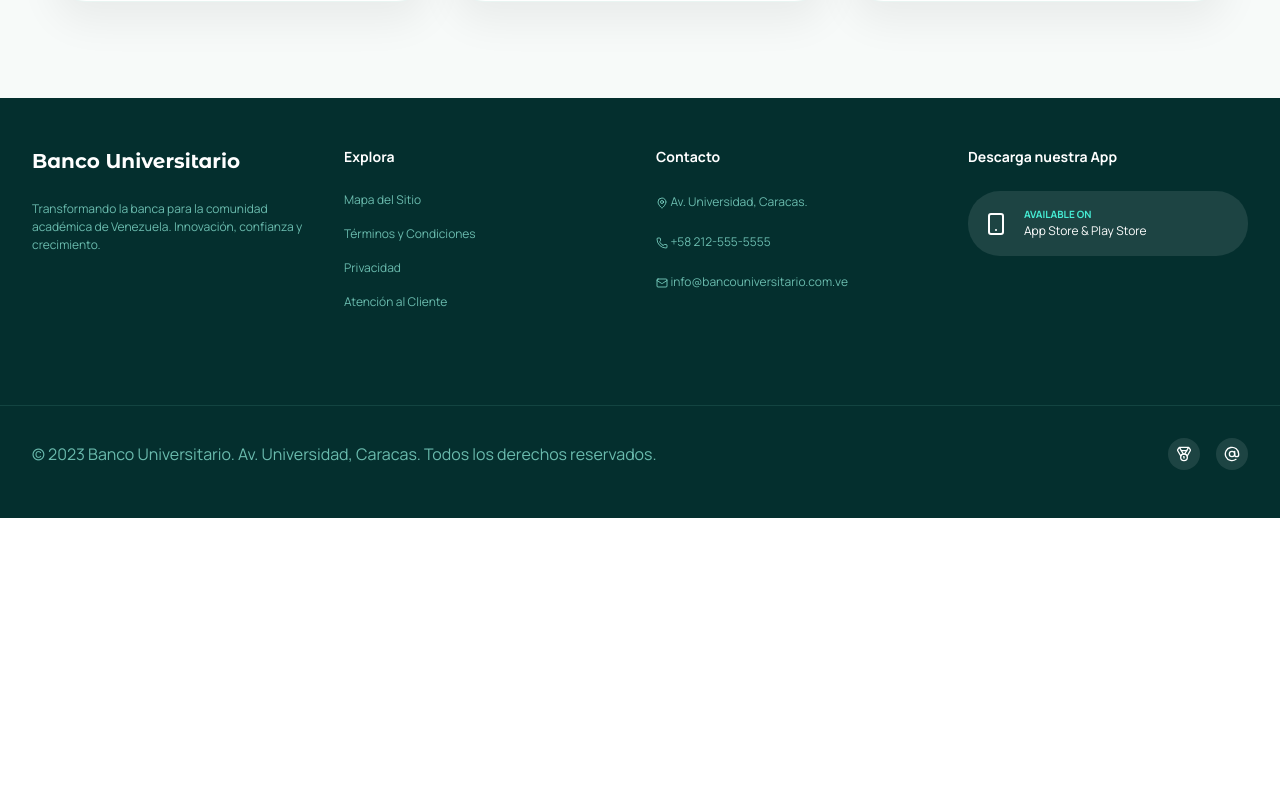
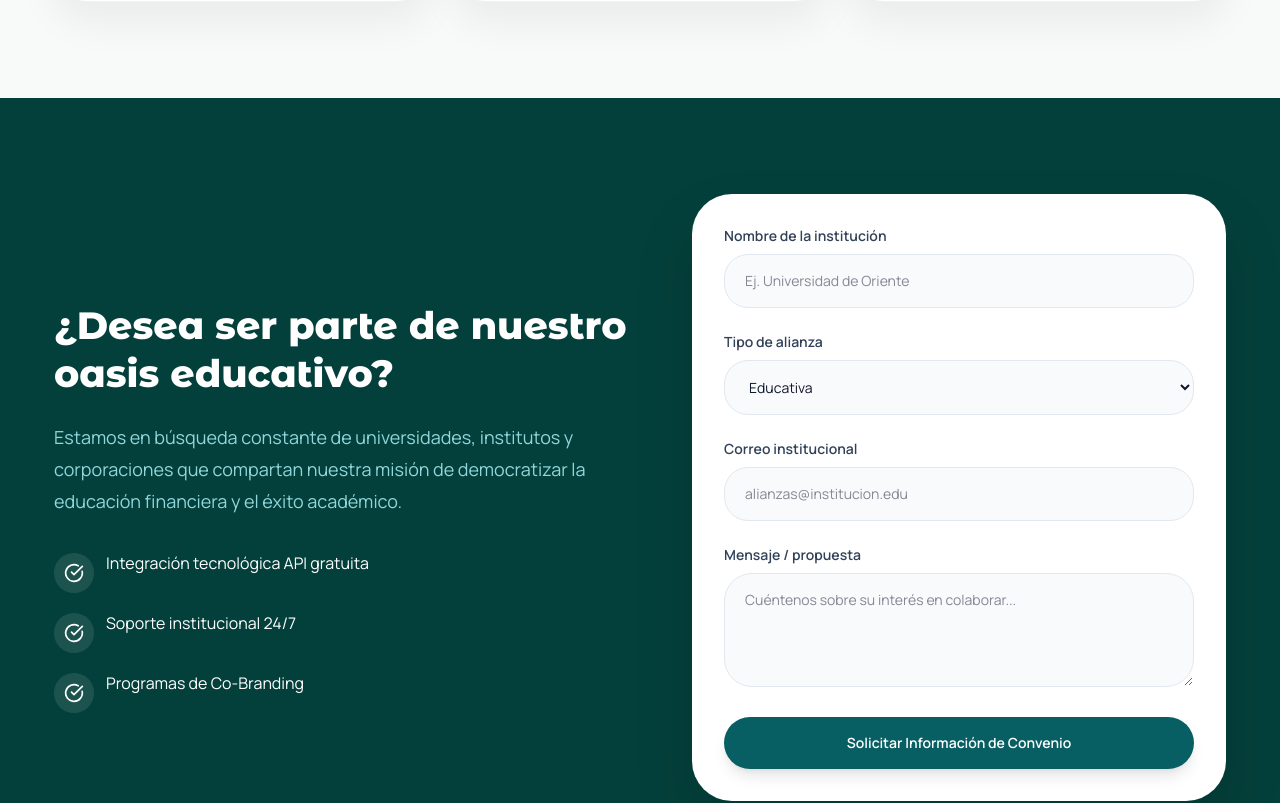
Before and after one commit to JStarWave84/web-institucional-banco-universitario, a Vue app: page /alianzas in a window 1280 px wide. Shown: the part 2350-3153 px from the top of the page. Before the commit the page ends 2868 px from the top, so only its background shows below. Built offline with nearby package versions, Linux system fonts and the light colour scheme.

Commit message:
adjusted view

```diff
--- a/src/views/AlianzasView.vue
+++ b/src/views/AlianzasView.vue
@@ -1,12 +1,12 @@
 <script setup>
 import {
-  Briefcase,
   BookOpen,
   GraduationCap,
   ShieldCheck,
   Building,
   ArrowRight,
   Stars,
+  CheckCircle,
 } from '@lucide/vue'
 
 const partners = [
@@ -159,4 +159,77 @@ const partners = [
       </div>
     </div>
   </section>
+
+  <section class="bg-[#04403b] py-24">
+    <div class="mx-auto max-w-[1220px] px-6">
+      <div class="grid gap-12 lg:grid-cols-[1.05fr_0.95fr] items-center">
+        <div class="space-y-8 text-white">
+          <div class="max-w-xl">
+
+            <h2 class="text-[#ffffff] mt-5 text-[36px] md:text-[38px] font-extrabold leading-tight">
+              ¿Desea ser parte de nuestro oasis educativo?
+            </h2>
+            <p class="mt-6 text-[18px] leading-8 text-[#90d6db] max-w-xl">
+              Estamos en búsqueda constante de universidades, institutos y corporaciones que compartan nuestra misión de democratizar la educación financiera y el éxito académico.
+            </p>
+          </div>
+
+          <div class="grid gap-4 sm:grid-cols-1">
+            <div class="flex gap-3">
+              <div class="mt-1 flex h-10 w-10 items-center justify-center rounded-3xl bg-white/10 text-white">
+                <CheckCircle class="w-5 h-5" />
+              </div>
+              <p class="text-[16px] leading-7 text-white">
+                Integración tecnológica API gratuita
+              </p>
+            </div>
+            <div class="flex gap-3">
+              <div class="mt-1 flex h-10 w-10 items-center justify-center rounded-3xl bg-white/10 text-white">
+                <CheckCircle class="w-5 h-5" />
+              </div>
+              <p class="text-[16px] leading-7 text-white">
+                Soporte institucional 24/7
+              </p>
+            </div>
+            <div class="flex gap-3">
+              <div class="mt-1 flex h-10 w-10 items-center justify-center rounded-3xl bg-white/10 text-white">
+                <CheckCircle class="w-5 h-5" />
+              </div>
+              <p class="text-[16px] leading-7 text-white">
+                Programas de Co-Branding
+              </p>
+            </div>
+          </div>
+        </div>
+
+        <div class="rounded-[40px] bg-white p-8 shadow-[0_30px_60px_rgba(0,0,0,0.14)]">
+          <form class="space-y-6">
+            <div class="space-y-2">
+              <label class="block text-sm font-semibold text-slate-700">Nombre de la institución</label>
+              <input type="text" placeholder="Ej. Universidad de Oriente" class="w-full rounded-3xl border border-slate-200 bg-slate-50 px-5 py-4 text-sm text-slate-900 outline-none transition focus:border-brand-primary focus:ring-2 focus:ring-brand-primary/20" />
+            </div>
+            <div class="space-y-2">
+              <label class="block text-sm font-semibold text-slate-700">Tipo de alianza</label>
+              <select class="w-full rounded-3xl border border-slate-200 bg-slate-50 px-5 py-4 text-sm text-slate-900 outline-none transition focus:border-brand-primary focus:ring-2 focus:ring-brand-primary/20">
+                <option>Educativa</option>
+                <option>Corporativa</option>
+                <option>Institucional</option>
+              </select>
+            </div>
+            <div class="space-y-2">
+              <label class="block text-sm font-semibold text-slate-700">Correo institucional</label>
+              <input type="email" placeholder="alianzas@institucion.edu" class="w-full rounded-3xl border border-slate-200 bg-slate-50 px-5 py-4 text-sm text-slate-900 outline-none transition focus:border-brand-primary focus:ring-2 focus:ring-brand-primary/20" />
+            </div>
+            <div class="space-y-2">
+              <label class="block text-sm font-semibold text-slate-700">Mensaje / propuesta</label>
+              <textarea rows="4" placeholder="Cuéntenos sobre su interés en colaborar..." class="w-full rounded-[28px] border border-slate-200 bg-slate-50 px-5 py-4 text-sm text-slate-900 outline-none transition focus:border-brand-primary focus:ring-2 focus:ring-brand-primary/20"></textarea>
+            </div>
+            <button type="submit" class="w-full rounded-full bg-brand-primary px-6 py-4 text-sm font-semibold text-white shadow-lg transition-colors duration-200 hover:bg-brand-secondary">
+              Solicitar Información de Convenio
+            </button>
+          </form>
+        </div>
+      </div>
+    </div>
+  </section>
 </template>
```
